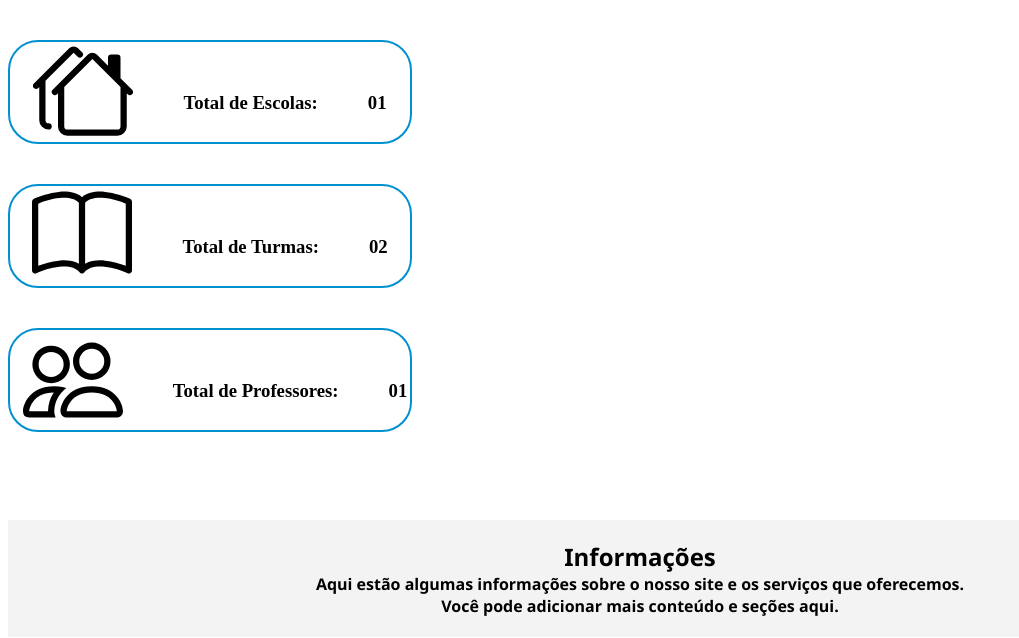
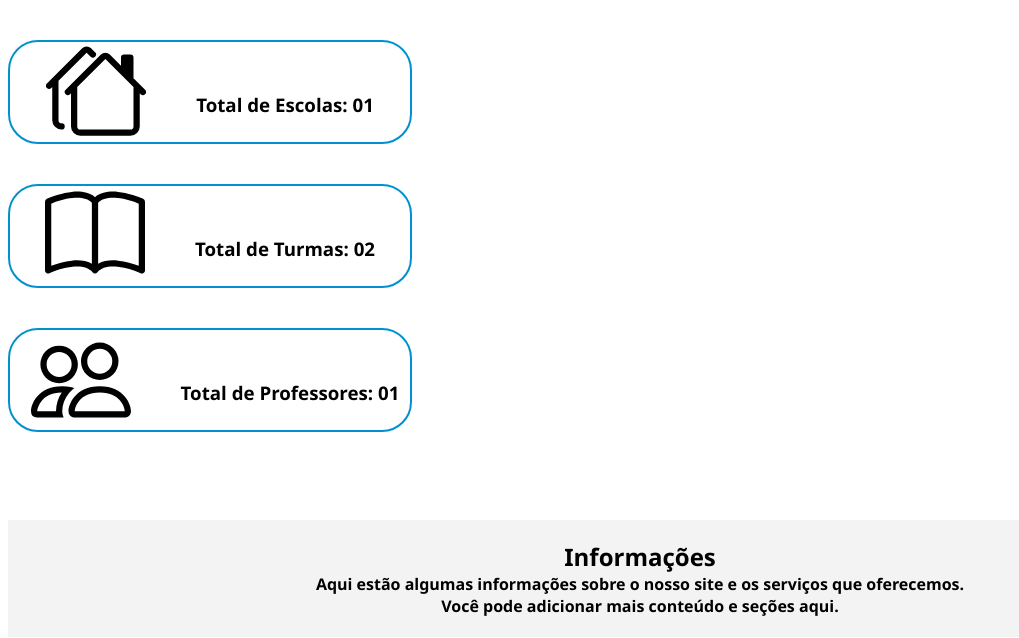
Before and after one commit to Teslaneto/GerenciamentoEscolar, a PHP site: page /principal.php in a window 1280 px wide. Shown: the part 470-1108 px from the top of the page, without its empty margins (0-1019 px from the left). Run offline with PHP 8.4, Linux system fonts and the light colour scheme; the visitor is signed in with stand-in values (Sample User, id 1); data comes from the database, SQL or seed files in the repository.

Commit message:
feat/ajuste_nas_tags

```diff
--- a/css/principal.css
+++ b/css/principal.css
@@ -80,6 +80,8 @@
 
 }
 .text-contar{
+    font-family:'Segoe UI', Tahoma, Geneva, Verdana, sans-serif;
+    font-weight: bold;
     margin-top: 50px;
     margin-left: 50px;
 }
--- a/principal.php
+++ b/principal.php
@@ -40,24 +40,21 @@ $mysqli->close();
         <svg xmlns="http://www.w3.org/2000/svg" width="100" height="100" fill="currentColor" class="bi bi-houses" viewBox="0 0 16 16">
             <path d="M5.793 1a1 1 0 0 1 1.414 0l.647.646a.5.5 0 1 1-.708.708L6.5 1.707 2 6.207V12.5a.5.5 0 0 0 .5.5.5.5 0 0 1 0 1A1.5 1.5 0 0 1 1 12.5V7.207l-.146.147a.5.5 0 0 1-.708-.708zm3 1a1 1 0 0 1 1.414 0L12 3.793V2.5a.5.5 0 0 1 .5-.5h1a.5.5 0 0 1 .5.5v3.293l1.854 1.853a.5.5 0 0 1-.708.708L15 8.207V13.5a1.5 1.5 0 0 1-1.5 1.5h-8A1.5 1.5 0 0 1 4 13.5V8.207l-.146.147a.5.5 0 1 1-.708-.708zm.707.707L5 7.207V13.5a.5.5 0 0 0 .5.5h8a.5.5 0 0 0 .5-.5V7.207z"/>
         </svg>
-        <h3 class="text-contar">Total de Escolas:</h3>
-        <h3 class="text-contar"><strong><?php echo "0",$total['total']; ?></h3>
+        <h3 class="text-contar"><strong>Total de Escolas: <?php echo "0",$total['total']; ?></h3>
     </div>
 
     <div class="escolar-contar">
         <svg xmlns="http://www.w3.org/2000/svg" width="100" height="100" fill="currentColor" class="bi bi-book" viewBox="0 0 16 16">
             <path d="M1 2.828c.885-.37 2.154-.769 3.388-.893 1.33-.134 2.458.063 3.112.752v9.746c-.935-.53-2.12-.603-3.213-.493-1.18.12-2.37.461-3.287.811zm7.5-.141c.654-.689 1.782-.886 3.112-.752 1.234.124 2.503.523 3.388.893v9.923c-.918-.35-2.107-.692-3.287-.81-1.094-.111-2.278-.039-3.213.492zM8 1.783C7.015.936 5.587.81 4.287.94c-1.514.153-3.042.672-3.994 1.105A.5.5 0 0 0 0 2.5v11a.5.5 0 0 0 .707.455c.882-.4 2.303-.881 3.68-1.02 1.409-.142 2.59.087 3.223.877a.5.5 0 0 0 .78 0c.633-.79 1.814-1.019 3.222-.877 1.378.139 2.8.62 3.681 1.02A.5.5 0 0 0 16 13.5v-11a.5.5 0 0 0-.293-.455c-.952-.433-2.48-.952-3.994-1.105C10.413.809 8.985.936 8 1.783"/>
         </svg>
-        <h3 class="text-contar">Total de Turmas:</h3>
-        <h3 class="text-contar"><strong><?php echo "0",$totalTurmas['total']; ?></h3>
+        <h3 class="text-contar"><strong>Total de Turmas: <?php echo "0",$totalTurmas['total']; ?></h3>
     </div>
 
     <div class="escolar-contar">
         <svg style="margin-left: 10px;" xmlns="http://www.w3.org/2000/svg" width="100" height="100" fill="currentColor" class="bi bi-people" viewBox="0 0 16 16">
             <path d="M15 14s1 0 1-1-1-4-5-4-5 3-5 4 1 1 1 1zm-7.978-1L7 12.996c.001-.264.167-1.03.76-1.72C8.312 10.629 9.282 10 11 10c1.717 0 2.687.63 3.24 1.276.593.69.758 1.457.76 1.72l-.008.002-.014.002zM11 7a2 2 0 1 0 0-4 2 2 0 0 0 0 4m3-2a3 3 0 1 1-6 0 3 3 0 0 1 6 0M6.936 9.28a6 6 0 0 0-1.23-.247A7 7 0 0 0 5 9c-4 0-5 3-5 4q0 1 1 1h4.216A2.24 2.24 0 0 1 5 13c0-1.01.377-2.042 1.09-2.904.243-.294.526-.569.846-.816M4.92 10A5.5 5.5 0 0 0 4 13H1c0-.26.164-1.03.76-1.724.545-.636 1.492-1.256 3.16-1.275ZM1.5 5.5a3 3 0 1 1 6 0 3 3 0 0 1-6 0m3-2a2 2 0 1 0 0 4 2 2 0 0 0 0-4"/>
         </svg>
-        <h3 class="text-contar">Total de Professores:</h3>
-        <h3 class="text-contar"><strong><?php echo "0",$totalProfessores['total']; ?></h3>
+        <h3 class="text-contar"><strong>Total de Professores: <?php echo "0",$totalProfessores['total']; ?></h3>
     </div>
 
 
```
